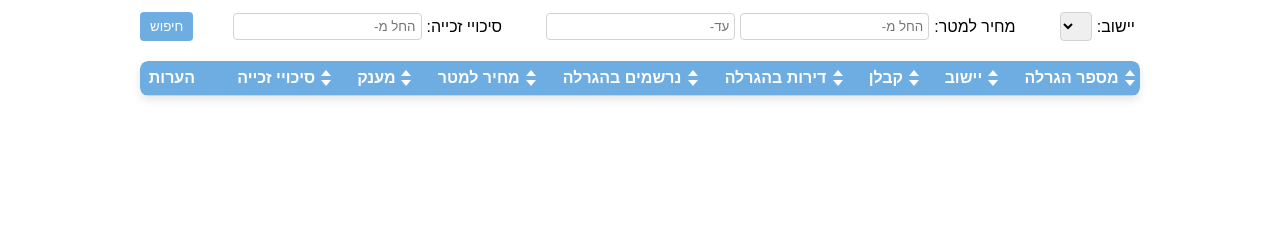
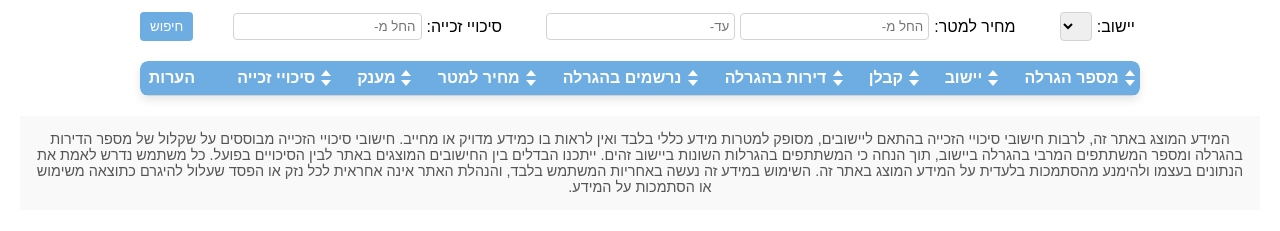
Before and after one commit to grampsville/DiraliWebsite_Static_ubuntu, a plain HTML site: page index.html in a window 1280 px wide. Shown: the part 119-350 px from the top of the page. Drawn offline with Linux system fonts and the light colour scheme; no server answers.

Commit message:
added disclaimer

```diff
--- a/index.html
+++ b/index.html
@@ -480,6 +480,10 @@
 
     <!-- JavaScript for Functionality -->
     <script src="script.js"></script>
+    <footer style="margin-top: 20px; padding: 15px; background-color: #f9f9f9; text-align: center; font-size: 0.9em; color: #555;">
+        <p>
+            המידע המוצג באתר זה, לרבות חישובי סיכויי הזכייה בהתאם ליישובים, מסופק למטרות מידע כללי בלבד ואין לראות בו כמידע מדויק או מחייב. חישובי סיכויי הזכייה מבוססים על שקלול של מספר הדירות בהגרלה ומספר המשתתפים המרבי בהגרלה ביישוב, תוך הנחה כי המשתתפים בהגרלות השונות ביישוב זהים. ייתכנו הבדלים בין החישובים המוצגים באתר לבין הסיכויים בפועל. כל משתמש נדרש לאמת את הנתונים בעצמו ולהימנע מהסתמכות בלעדית על המידע המוצג באתר זה. השימוש במידע זה נעשה באחריות המשתמש בלבד, והנהלת האתר אינה אחראית לכל נזק או הפסד שעלול להיגרם כתוצאה משימוש או הסתמכות על המידע.
+        </p>
+    </footer>
 </body>
-
 </html>
```
